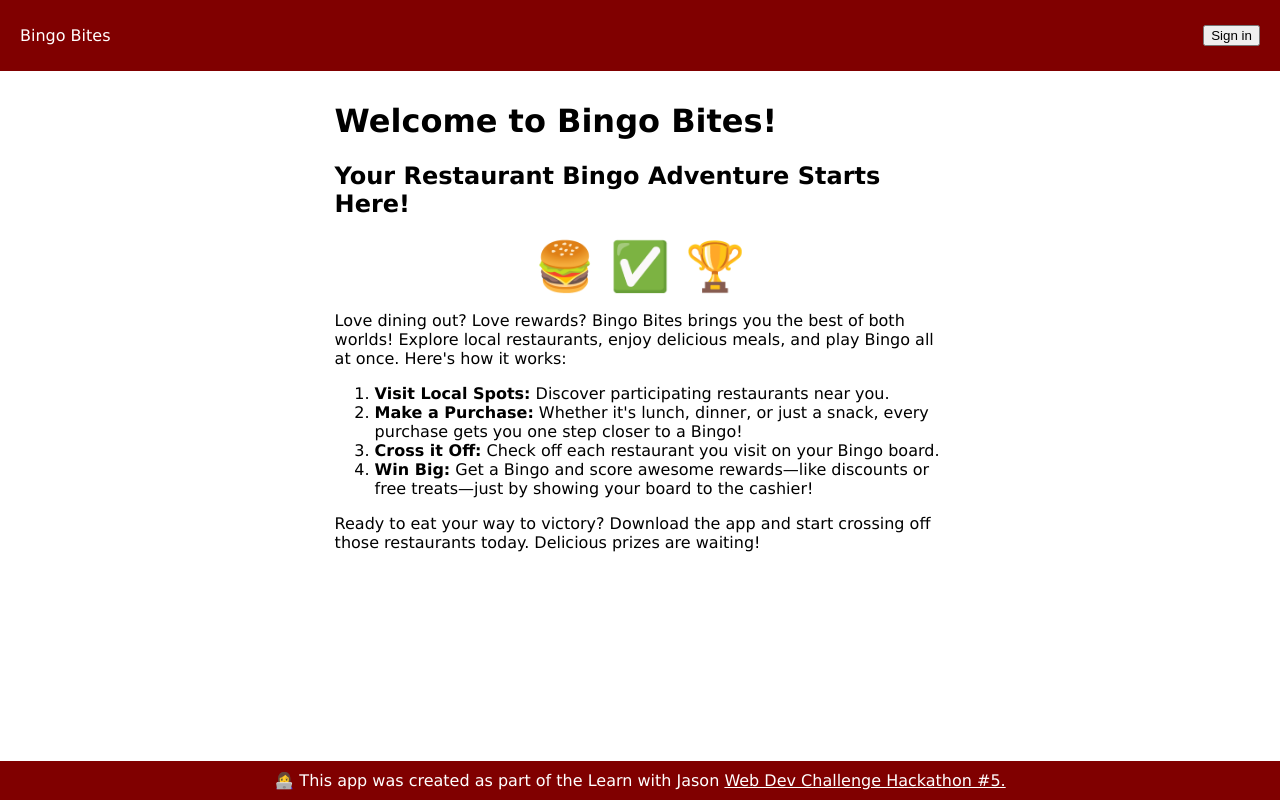
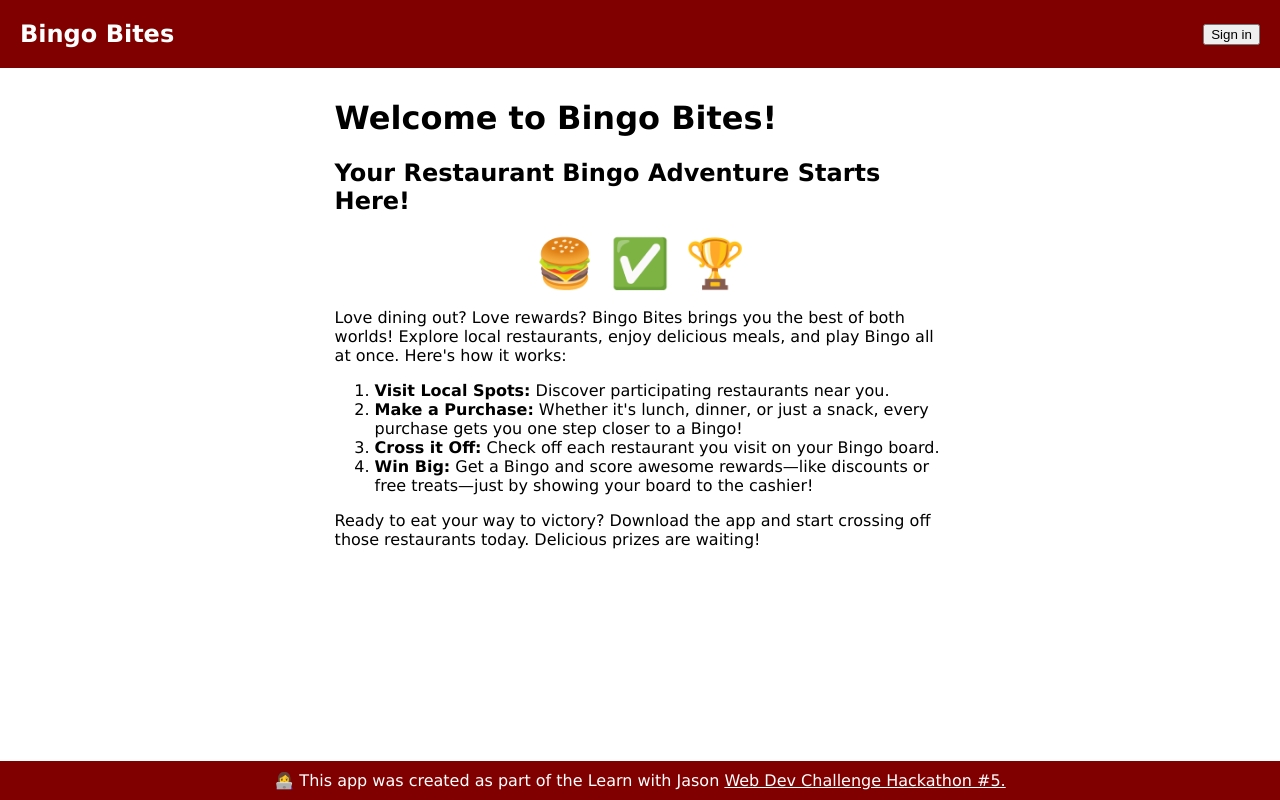
Before and after one commit to meganesu/lwj-hackathon-5-local-food, a React (Vite) app: page / in a window 1280 px wide. Built offline with nearby package versions, Linux system fonts and the light colour scheme; no server answers.

Commit message:
feat: adjust styles

```diff
--- a/src/App.css
+++ b/src/App.css
@@ -16,7 +16,13 @@ nav {
 
   background-color: maroon;
   color: white;
-  padding: 10px 20px;
+  padding: 20px;
+}
+
+#site-title {
+  font-weight: bold;
+  font-size: 1.5rem;
+  margin: 0;
 }
 
 main {
--- a/src/App.tsx
+++ b/src/App.tsx
@@ -24,7 +24,7 @@ export default function App() {
   return (
     <div id="page-wrapper">
       <nav>
-        <p>Bingo Bites</p>
+        <p id="site-title">Bingo Bites</p>
         <Authenticated>
           <UserButton />
         </Authenticated>
--- a/src/components/Board.css
+++ b/src/components/Board.css
@@ -1,11 +1,12 @@
 table {
   width: 100%;
-  height: 80vh;
+  height: 75vh;
 }
 
 td {
   width: 20%;
   max-width: 20vw;
+  height: 20%;
   max-height: 20vw;
 }
 
```
